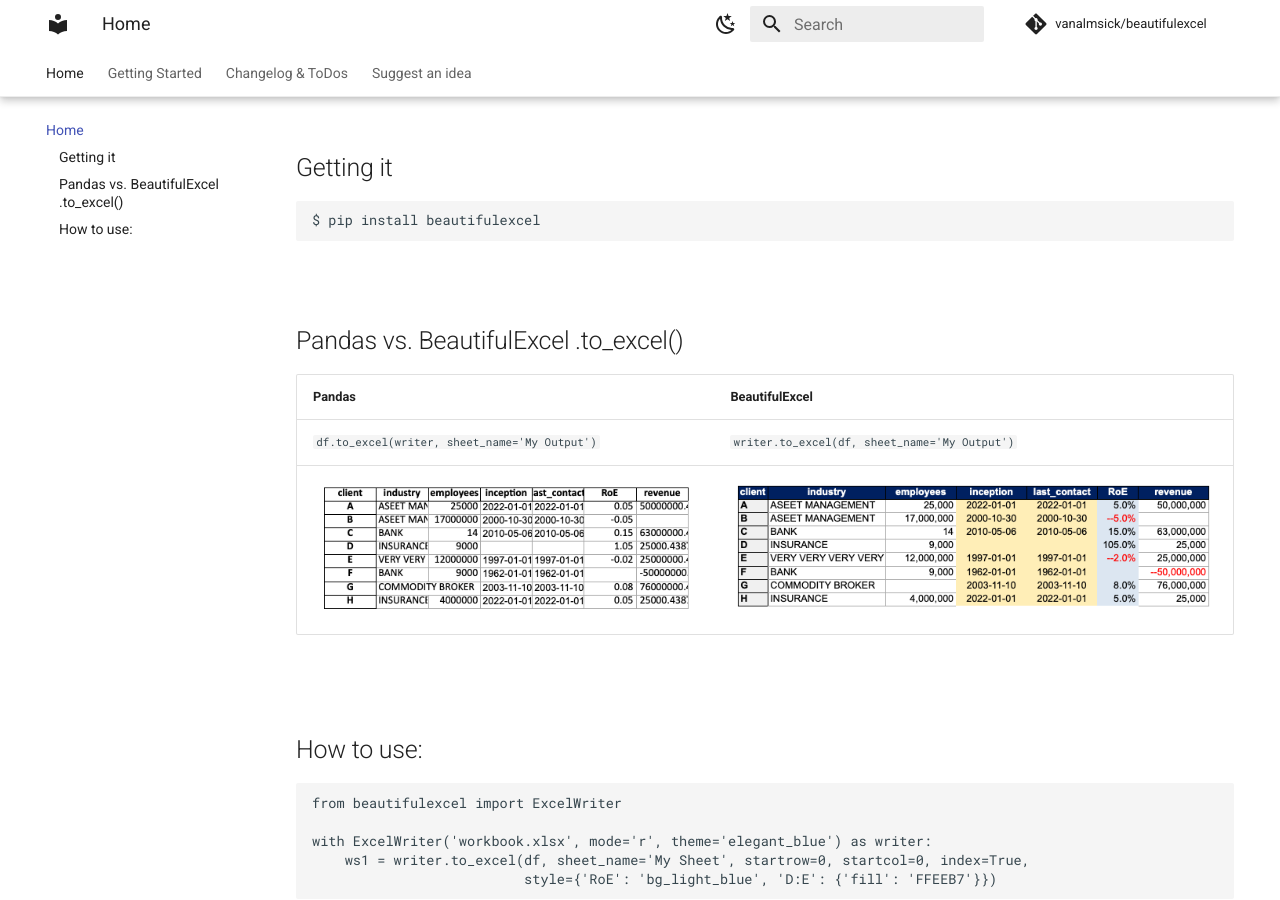
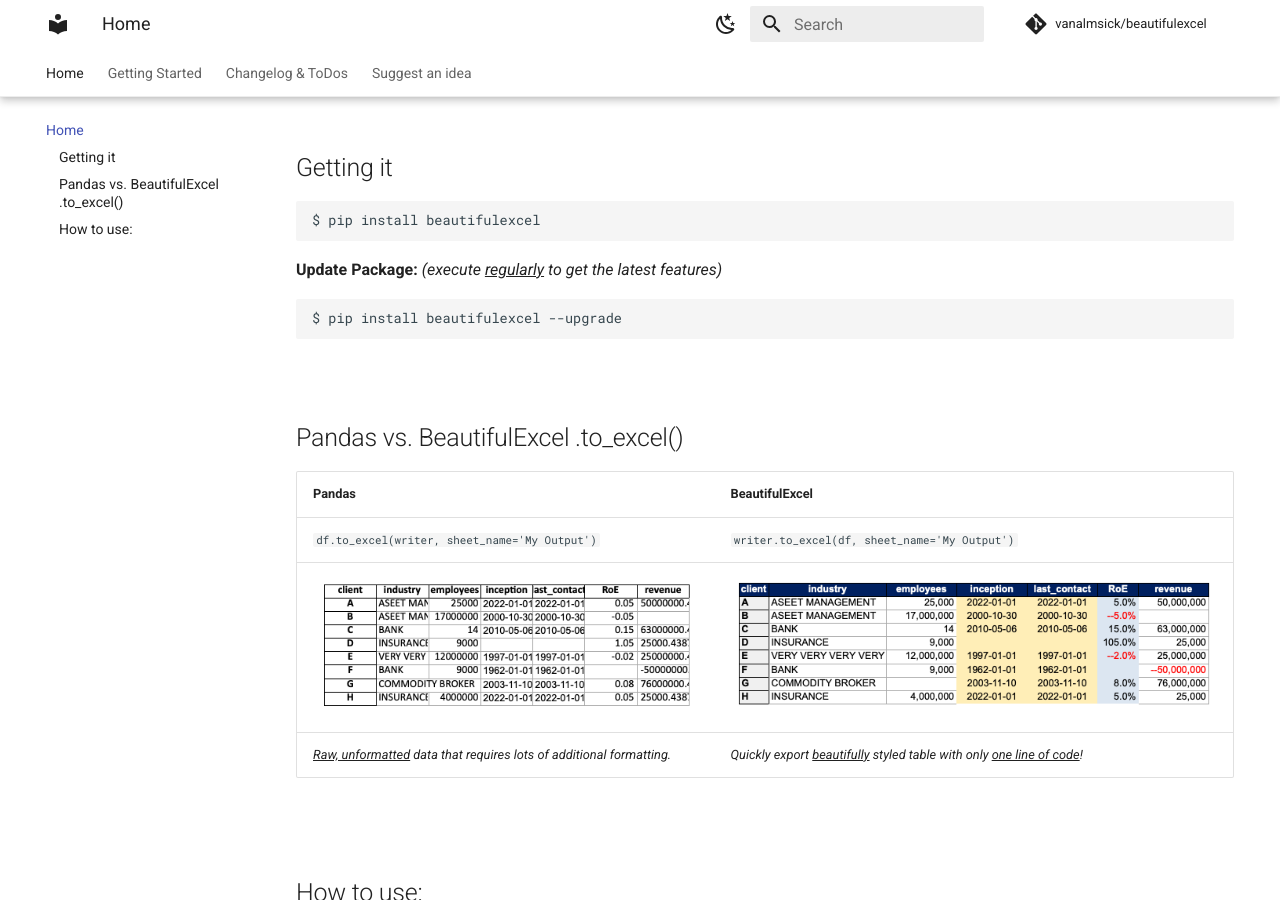
Before and after one commit to vanalmsick/beautifulexcel, an MkDocs documentation site: the page built from docs/docs/index.md, in a window 1280 px wide and 900 px high, scrolled down 253 px. Built offline with MkDocs 1.6.1 and Material for MkDocs 9.7.7, drawn with Linux system fonts in a browser that asks for light colours; comment, search, counter and statistics services are not loaded.

Commit message:
Update docs #patch

````diff
--- a/docs/docs/index.md
+++ b/docs/docs/index.md
@@ -12,6 +12,10 @@ BeautifulExcel is a python package that makes it easy and quick to save pandas d
 ```console
 $ pip install beautifulexcel
 ```
+**Update Package:** *(execute <ins>regularly</ins> to get the latest features)*
+```console
+$ pip install beautifulexcel --upgrade
+```
 
 <br>
 
@@ -21,6 +25,7 @@ $ pip install beautifulexcel
 |-----------------------------------------------------------------------------------------------------------------------------------------------------|-------------------------------------------------------------------------------------------------------------------------------------------------------------|
 | `df.to_excel(writer, sheet_name='My Output')`                                                                                                       | `writer.to_excel(df, sheet_name='My Output')`                                                                                                               |
 | <img src="https://github.com/vanalmsick/beautifulexcel/raw/main/docs/docs/imgs/example_pandas.png" alt="Article Reading View" style="width:100%;"/> | <img src="https://github.com/vanalmsick/beautifulexcel/raw/main/docs/docs/imgs/example_beautifulexcel.png" alt="Article Reading View" style="width:100%;"/> |
+| *<ins>Raw, unformatted</ins> data that requires lots of additional formatting.*                                                                     | *Quickly export <ins>beautifully</ins> styled table with only <ins>one line of code</ins>!*                                                                 |
 
 <br>
 
````
Also changed, not shown: docs/docs/change_log.md (+1 -1 lines), docs/docs/getting_started.md (+4 -0 lines), README.md.
